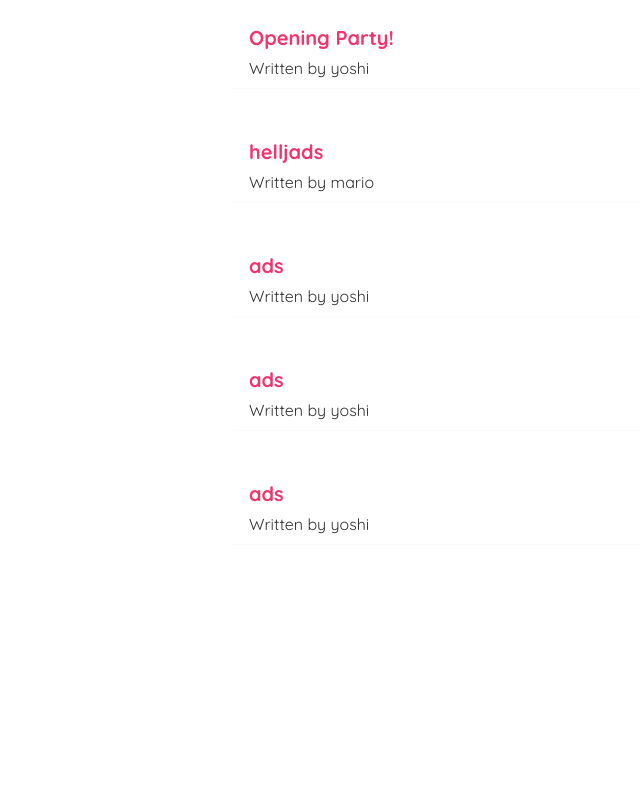
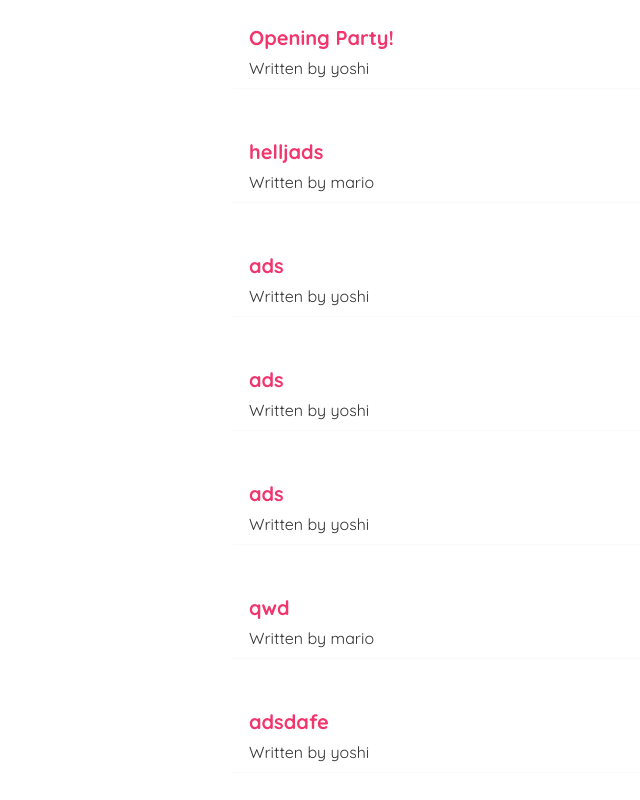
Before and after one commit to jono-rams/React-Blog, a React (Create React App) app in the folder dojo-blog/: page / in a window 1280 px wide. Shown: the part 300-1100 px from the top of the page, without its empty margins (107-747 px from the left). Before the commit the page ends 945 px from the top, so only its background shows below. Built offline with nearby package versions, Linux system fonts and the light colour scheme; data requests are answered from the project's data file.

Commit message:
Programmatic Redirects

```diff
--- a/dojo-blog/data/db.json
+++ b/dojo-blog/data/db.json
@@ -35,6 +35,18 @@
       "title": "ads",
       "body": "adsdsa",
       "author": "yoshi"
+    },
+    {
+      "id": "0166",
+      "title": "qwd",
+      "body": "qwdqw",
+      "author": "mario"
+    },
+    {
+      "id": "2f7c",
+      "title": "adsdafe",
+      "body": "efaeefaeef",
+      "author": "yoshi"
     }
   ]
 }
--- a/dojo-blog/src/Create.js
+++ b/dojo-blog/src/Create.js
@@ -1,10 +1,12 @@
 import { useState } from "react";
+import { useHistory } from "react-router-dom/cjs/react-router-dom.min";
 
 const Create = () => {
     const [title, setTitle] = useState('');
     const [body, setBody] = useState('');
     const [author, setAuthor] = useState('mario');
     const [isPending, setIsPending] = useState(false);
+    const history = useHistory();
 
     const handleSubmit = (e) => {
         e.preventDefault();
@@ -20,6 +22,8 @@
             }).then(() => {
                 console.log('New blog created');
                 setIsPending(false);
+                // history.go(-1);
+                history.push('/');
             })
         }, 500)
     }
```
